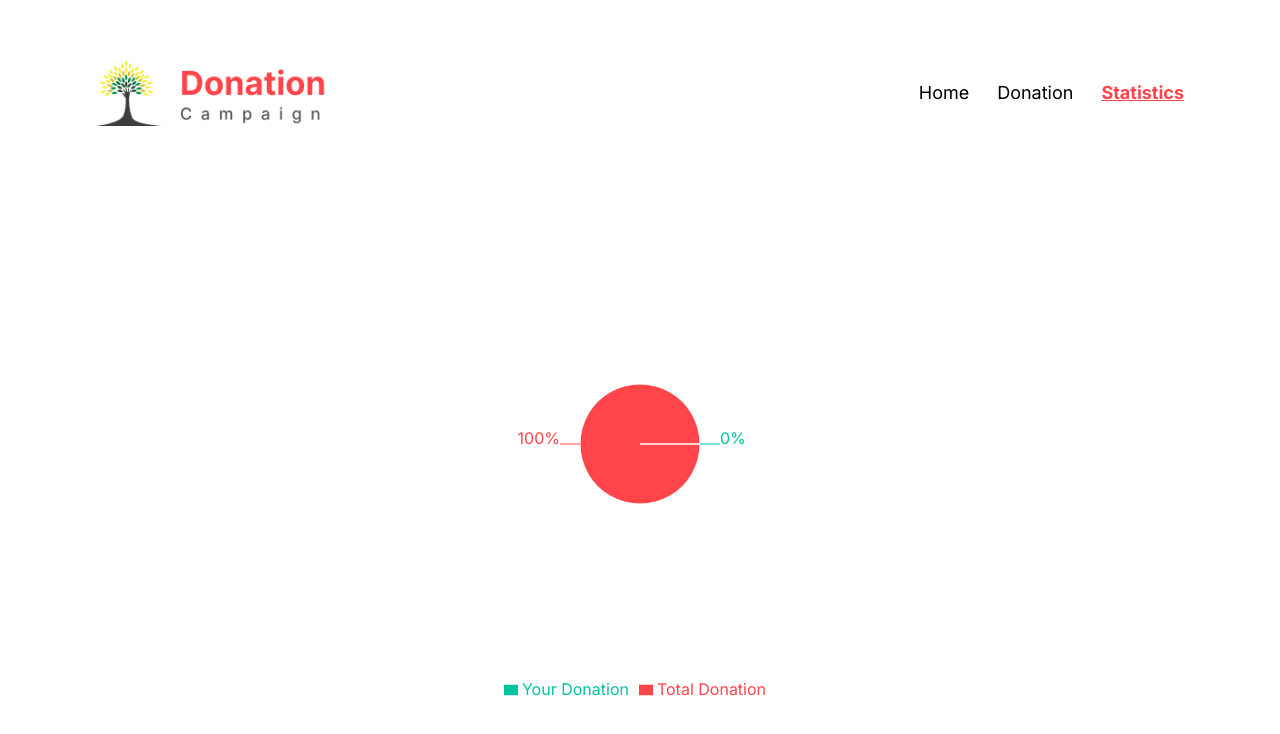
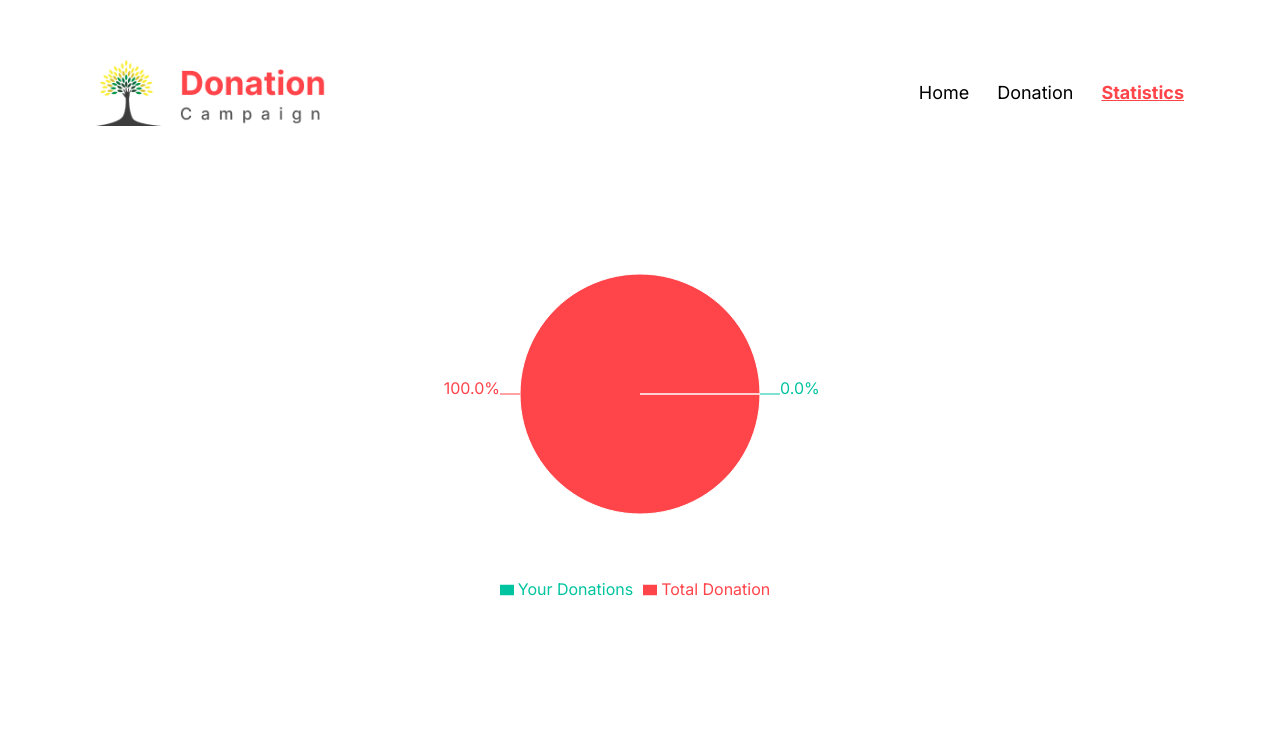
Before and after one commit to Shuvo0414/donation-campaign, a React (Vite) app: page /statistics in a window 1280 px wide. Shown: the top 734 px of the page. Built offline with nearby package versions, Linux system fonts and the light colour scheme.

Commit message:
Refactor Statistics component to dynamically calculate and display donation percentages in the pie chart

```diff
--- a/src/pages/Statistics/Statistics.jsx
+++ b/src/pages/Statistics/Statistics.jsx
@@ -1,5 +1,5 @@
 import { useEffect, useState } from "react";
-import { PieChart, Pie, Tooltip, Legend, Cell } from "recharts";
+import { PieChart, Pie, Cell, Legend } from "recharts";
 
 const COLORS = ["#00C49F", "#FF444A"];
 
@@ -12,29 +12,31 @@ const Statistics = () => {
     setYourDonations(yourDonationCount);
   }, []);
 
-  const percentageFulfilled =
-    yourDonations !== 0 ? ((yourDonations / 100) * 100).toFixed(1) : 0;
+  const totalDonations = 12;
+
+  const percentageFulfilled = (yourDonations / totalDonations) * 100;
+  console.log(percentageFulfilled);
 
   const percentageRemaining = 100 - percentageFulfilled;
 
   const data = [
-    { name: "Your Donation", value: percentageFulfilled },
+    { name: "Your Donations", value: percentageFulfilled },
     { name: "Total Donation", value: percentageRemaining },
   ];
 
   return (
     <div className="container mx-auto px-8 md:px-10 lg:px-24 p-5 my-10">
-      <div className="flex justify-center items-center">
-        <PieChart width={500} height={500}>
+      <div className=" flex justify-center items-center">
+        <PieChart width={400} height={400}>
           <Pie
             data={data}
             dataKey="value"
             nameKey="name"
             cx="50%"
             cy="50%"
-            outerRadius={60}
+            outerRadius={120}
             fill="#8884d8"
-            label={({ value }) => ` ${value}%`}
+            label={({ value }) => ` ${value.toFixed(1)}%`}
           >
             {data.map((entry, index) => (
               <Cell
@@ -43,7 +45,7 @@ const Statistics = () => {
               />
             ))}
           </Pie>
-          <Tooltip />
+
           <Legend />
         </PieChart>
       </div>
```
